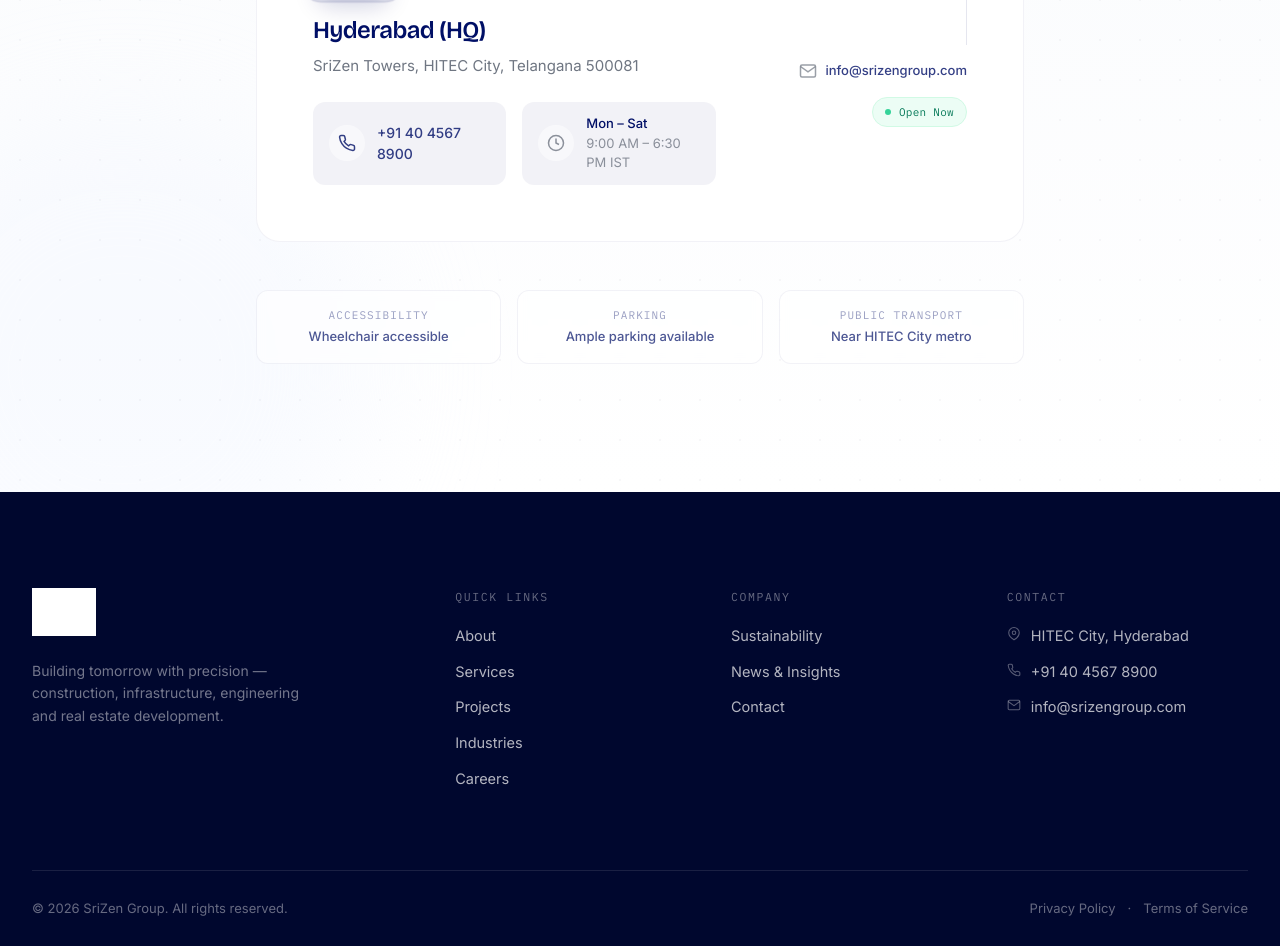
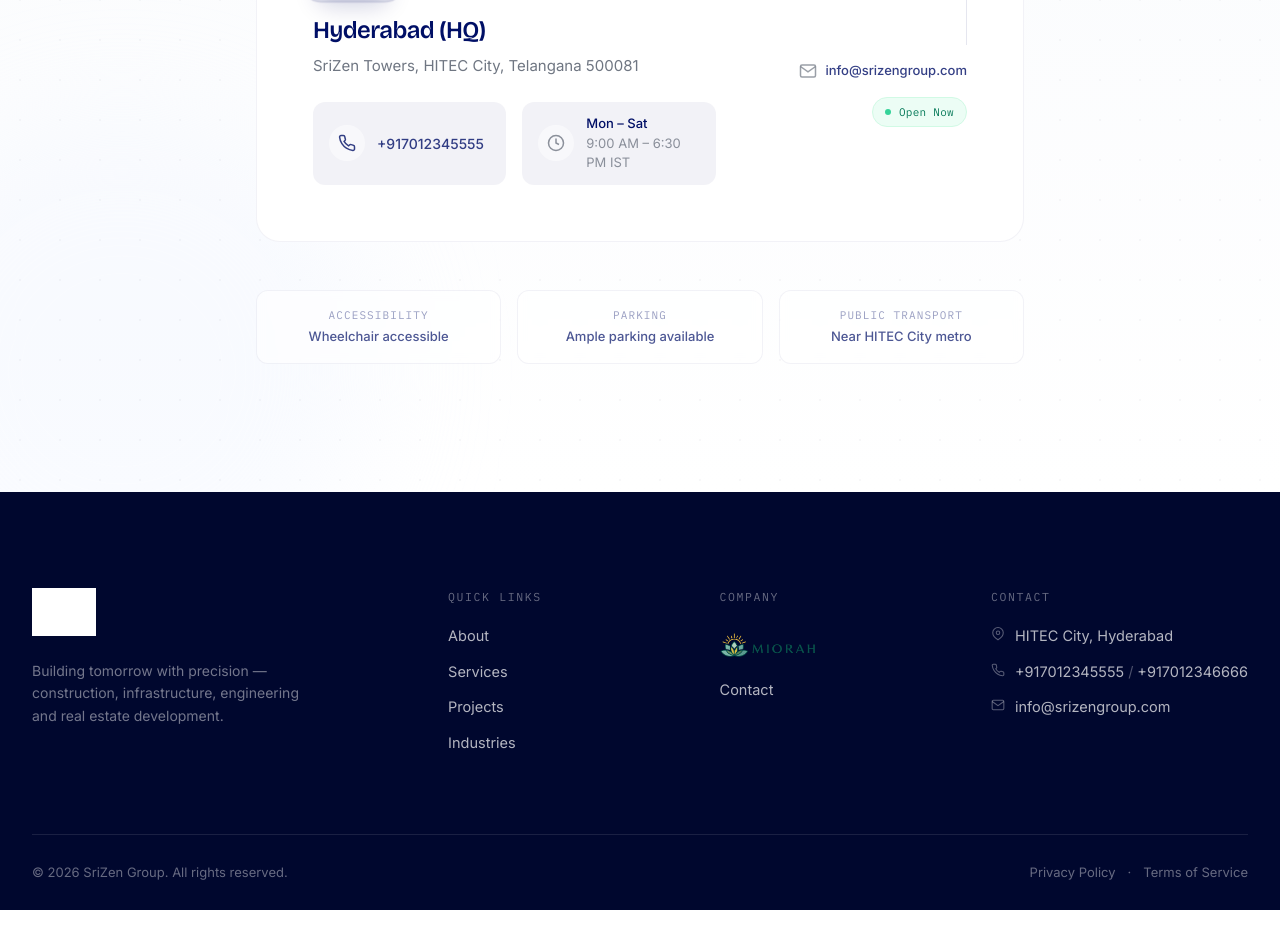
Before and after one commit to Suri1995/srizen-group, a Next.js app: page /contact in a window 1280 px wide. Shown: the part 2060-3006 px from the top of the page. After the commit the page ends 2970 px from the top, so only its background shows below. Built offline with nearby package versions, Linux system fonts and the light colour scheme; grey boxes are pictures that could not be loaded.

Commit message:
contact details and images updated

```diff
--- /dev/null
+++ b/app/contact/client.tsx
@@ -0,0 +1,44 @@
+"use client";
+
+import { useEffect } from "react";
+import PageHero from "@/components/PageHero";
+import Contact from "@/components/Contact";
+import OfficeLocations from "@/components/OfficeLocations";
+
+export default function ContactPageClient() {
+  useEffect(() => {
+    // Clear any hash from URL
+    if (window.location.hash) {
+      window.history.replaceState(null, '', window.location.pathname);
+    }
+
+    // Force scroll to top
+    window.scrollTo(0, 0);
+
+    // Use requestAnimationFrame for next frame
+    requestAnimationFrame(() => {
+      window.scrollTo({ top: 0, behavior: 'instant' });
+    });
+
+    // Also scroll after a tiny delay for safety
+    const timeout = setTimeout(() => {
+      window.scrollTo({ top: 0, behavior: 'instant' });
+    }, 50);
+
+    return () => clearTimeout(timeout);
+  }, []);
+
+  return (
+    <>
+      <PageHero
+        eyebrow="Get In Touch"
+        title="Let's build something exceptional"
+        subtitle="Tell us about your project and our team will get back to you within one business day."
+        image="https://images.unsplash.com/photo-1449157291145-7efd050a4d0e?q=80&w=2400&auto=format&fit=crop"
+        crumb="Contact"
+      />
+      <Contact />
+      <OfficeLocations />
+    </>
+  );
+}
--- a/app/contact/page.tsx
+++ b/app/contact/page.tsx
@@ -1,7 +1,5 @@
 import type { Metadata } from "next";
-import PageHero from "@/components/PageHero";
-import Contact from "@/components/Contact";
-import OfficeLocations from "@/components/OfficeLocations";
+import ContactPageClient from "./client";
 
 export const metadata: Metadata = {
   title: "Contact | SriZen Group",
@@ -10,17 +8,5 @@
 };
 
 export default function ContactPage() {
-  return (
-    <>
-      <PageHero
-        eyebrow="Get In Touch"
-        title="Let's build something exceptional"
-        subtitle="Tell us about your project and our team will get back to you within one business day."
-        image="https://images.unsplash.com/photo-1449157291145-7efd050a4d0e?q=80&w=2400&auto=format&fit=crop"
-        crumb="Contact"
-      />
-      <Contact />
-      <OfficeLocations />
-    </>
-  );
+  return <ContactPageClient />;
 }
--- a/app/layout.tsx
+++ b/app/layout.tsx
@@ -38,6 +38,16 @@
   return (
     <html lang="en" className={`${display.variable} ${body.variable} ${mono.variable}`}>
       <body>
+        {/* Disable automatic scroll restoration */}
+        <script
+          dangerouslySetInnerHTML={{
+            __html: `
+              if (typeof window !== 'undefined') {
+                window.history.scrollRestoration = 'manual';
+              }
+            `,
+          }}
+        />
         <PageLoader />
         <Navbar />
         {children}
--- a/app/miorah/components/Hero.tsx
+++ b/app/miorah/components/Hero.tsx
@@ -1,12 +1,21 @@
 "use client";
 
-import { forwardRef } from "react";
-import { ArrowUpRight, MapPin } from "lucide-react";
+import { forwardRef, useEffect } from "react";
+import { ArrowUpRight } from "lucide-react";
 import { Stat } from "./Helpers";
 
 export const Hero = forwardRef<HTMLDivElement>((props, ref) => {
+  useEffect(() => {
+    // Ensure hero is visible and page scrolls to top
+    window.scrollTo({ top: 0, behavior: 'instant' });
+  }, []);
+
   return (
-    <section ref={ref} className="relative w-full overflow-hidden bg-[#00072e]">
+    <section
+      ref={ref}
+      className="relative w-full overflow-hidden bg-[#00072e] min-h-screen"
+      id="miorah-hero"
+    >
       {/* background image with slow ken-burns zoom */}
       <div className="absolute inset-0 overflow-hidden">
         <img
@@ -68,7 +77,6 @@
         </div>
       </div>
 
-
       {/* scroll cue */}
       <div className="absolute bottom-8 left-1/2 z-10 hidden -translate-x-1/2 md:flex flex-col items-center gap-2">
         <span className="text-[10px] font-semibold tracking-[0.2em] text-white/40 uppercase">Scroll</span>
@@ -77,7 +85,7 @@
         </span>
       </div>
 
-      <style jsx>{`
+      <style>{`
         @keyframes kenburns {
           from {
             transform: scale(1.08) translate(0, 0);
--- a/app/miorah/hooks/useReveal.ts
+++ b/app/miorah/hooks/useReveal.ts
@@ -1,4 +1,3 @@
-// app/projects/miorah/hooks/useReveal.ts
 import { useEffect, useRef } from "react";
 
 export function useReveal<T extends HTMLElement>() {
--- a/app/miorah/page.tsx
+++ b/app/miorah/page.tsx
@@ -1,6 +1,6 @@
-// app/projects/miorah/page.tsx
 "use client";
 
+import { useEffect } from "react";
 import { useReveal } from "./hooks/useReveal";
 import { Hero } from "./components/Hero";
 import { About } from "./components/About";
@@ -23,6 +23,28 @@
   const locRef = useReveal<HTMLDivElement>();
   const amenRef = useReveal<HTMLDivElement>();
 
+  useEffect(() => {
+    // Clear any hash from URL
+    if (window.location.hash) {
+      window.history.replaceState(null, '', window.location.pathname);
+    }
+
+    // Multiple scroll attempts to ensure it works
+    window.scrollTo(0, 0);
+
+    // Use requestAnimationFrame for next frame
+    requestAnimationFrame(() => {
+      window.scrollTo({ top: 0, behavior: 'instant' });
+    });
+
+    // Also scroll after a tiny delay for safety
+    const timeout = setTimeout(() => {
+      window.scrollTo({ top: 0, behavior: 'instant' });
+    }, 50);
+
+    return () => clearTimeout(timeout);
+  }, []);
+
   return (
     <main className="bg-white">
       <Hero ref={heroRef} />
--- a/components/Contact.tsx
+++ b/components/Contact.tsx
@@ -21,7 +21,7 @@
   },
   {
     label: "Phone",
-    value: "+91 40 4567 8900",
+    value: "+917012345555 || +917012346666",
     icon: (
       <path d="M22 16.92v3a2 2 0 0 1-2.18 2 19.79 19.79 0 0 1-8.63-3.07 19.5 19.5 0 0 1-6-6 19.79 19.79 0 0 1-3.07-8.67A2 2 0 0 1 4.11 2h3a2 2 0 0 1 2 1.72c.13.96.36 1.9.68 2.81a2 2 0 0 1-.45 2.11L8.09 9.91a16 16 0 0 0 6 6l1.27-1.27a2 2 0 0 1 2.11-.45c.91.32 1.85.55 2.81.68A2 2 0 0 1 22 16.92z" />
     ),
@@ -321,7 +321,7 @@
     errors[field] ? "border-red-500 focus:border-red-500" : "border-navy/15 hover:border-navy/30 focus:border-navy";
 
   return (
-    <section className="py-20 md:py-28">
+    <section id="contact-section" className="py-20 md:py-28">
       <div className="wrap grid md:grid-cols-[0.9fr_1.1fr] gap-16 md:gap-24">
         <div ref={ref} data-in={inView} className="reveal">
           <p className="eyebrow">Get In Touch</p>
--- a/components/Footer.tsx
+++ b/components/Footer.tsx
@@ -15,14 +15,12 @@
       ["Services", "/services"],
       ["Projects", "/projects"],
       ["Industries", "/industries"],
-      ["Careers", "/careers"],
     ],
   },
   {
     title: "Company",
     links: [
-      ["Sustainability", "/sustainability"],
-      ["News & Insights", "/news"],
+      ["Miorah", "/miorah"],
       ["Contact", "/contact"],
     ],
   },
@@ -30,7 +28,7 @@
     title: "Contact",
     links: [
       ["HITEC City, Hyderabad", "/contact"],
-      ["+91 40 4567 8900", "tel:+914045678900"],
+      ["+917012345555 / +917012346666", "tel:+917012345555"],
       ["info@srizengroup.com", "mailto:info@srizengroup.com"],
     ],
   },
@@ -104,21 +102,76 @@
 function LinkList({ links, withIcons }: { links: FooterColProps["links"]; withIcons?: boolean }) {
   return (
     <ul className="flex flex-col gap-3.5">
-      {links.map(([label, href], i) => (
+      {links.map(([label, href], i) => {
+        // Check if this is the Miorah link
+        const isMiorah = label === "Miorah" && href === "/miorah";
+
+        // Check if this is the phone number entry with both numbers
+        const isPhoneWithBoth = label.includes(' / ') && href.startsWith('tel:');
+
+        if (isMiorah) {
+          return (
             <li key={label}>
-          <Link
-            href={href}
-            className="group flex items-start gap-2.5 text-[14.5px] text-white/70 transition-colors hover:text-cyan"
-          >
+              <Link href={href} className="flex items-center gap-2.5 text-[14.5px] text-white/70">
+                <Image
+                  src="/assets/miorah.png"
+                  alt="Miorah"
+                  width={120}
+                  height={50}
+                  className="w-24 h-10 object-contain"
+                />
+              </Link>
+            </li>
+          );
+        }
+
+        if (isPhoneWithBoth) {
+          // Split the label to get both numbers
+          const [firstNumber, secondNumber] = label.split(' / ');
+
+          return (
+            <li key={label}>
+              <div className="flex items-start gap-2.5 text-[14.5px] text-white/70">
                 {withIcons && (
-              <span className="mt-0.5 shrink-0 text-white/35 transition-colors group-hover:text-cyan">
+                  <span className="mt-0.5 shrink-0 text-white/35">
                     {contactIcons[i]}
                   </span>
                 )}
-            <span>{label}</span>
+                <span>
+                  <Link
+                    href="tel:+917012345555"
+                    className="hover:text-cyan transition-colors"
+                  >
+                    {firstNumber}
                   </Link>
+                  <span className="text-white/30 mx-1">/</span>
+                  <Link
+                    href="tel:+917012346666"
+                    className="hover:text-cyan transition-colors"
+                  >
+                    {secondNumber}
+                  </Link>
+                </span>
+              </div>
             </li>
-      ))}
+          );
+        }
+
+        return (
+          <li key={label}>
+            <div className="flex items-start gap-2.5 text-[14.5px] text-white/70">
+              {withIcons && (
+                <span className="mt-0.5 shrink-0 text-white/35">
+                  {contactIcons[i]}
+                </span>
+              )}
+              <Link href={href} className="hover:text-cyan transition-colors">
+                {label}
+              </Link>
+            </div>
+          </li>
+        );
+      })}
     </ul>
   );
 }
--- a/components/PageHero.tsx
+++ b/components/PageHero.tsx
@@ -3,6 +3,7 @@
 import Link from "next/link";
 import { ChevronRight, ArrowUpRight } from "lucide-react";
 import { motion } from "framer-motion";
+import { useEffect } from "react";
 
 interface PageHeroProps {
   eyebrow: string;
@@ -28,6 +29,11 @@
     { value: "26", label: "Cities" },
   ],
 }: PageHeroProps) {
+  // Ensure page scrolls to top when hero mounts
+  useEffect(() => {
+    window.scrollTo({ top: 0, behavior: 'instant' });
+  }, []);
+
   const titleParts = title.split("of");
 
   // Animation variants
--- a/data/content.ts
+++ b/data/content.ts
@@ -506,7 +506,5 @@
 ];
 
 export const officeLocations: OfficeLocation[] = [
-  { city: "Hyderabad (HQ)", address: "SriZen Towers, HITEC City, Telangana 500081", phone: "+91 40 4567 8900" },
-  { city: "Mumbai", address: "Level 12, BKC Business Hub, Bandra East, Mumbai 400051", phone: "+91 22 4890 2200" },
-  { city: "Bengaluru", address: "Prestige Tech Park, Outer Ring Road, Bengaluru 560103", phone: "+91 80 3456 7100" },
+  { city: "Hyderabad (HQ)", address: "SriZen Towers, HITEC City, Telangana 500081", phone: "+917012345555" },
 ];
```
Also changed, not shown: app/miorah/components/Gallery.tsx (+18 -19 lines), app/miorah/data.ts (+7 -7 lines). Lines whose indentation alone changed are shown as unchanged.
